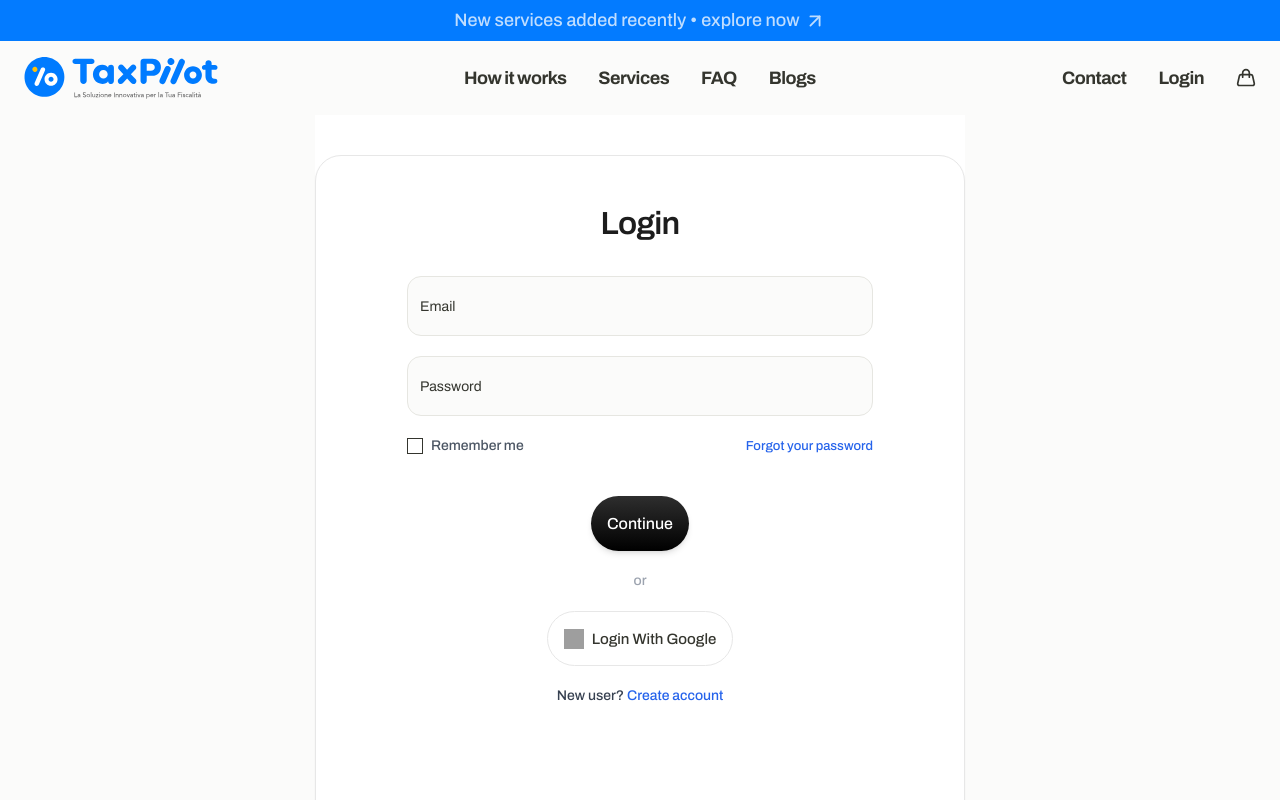
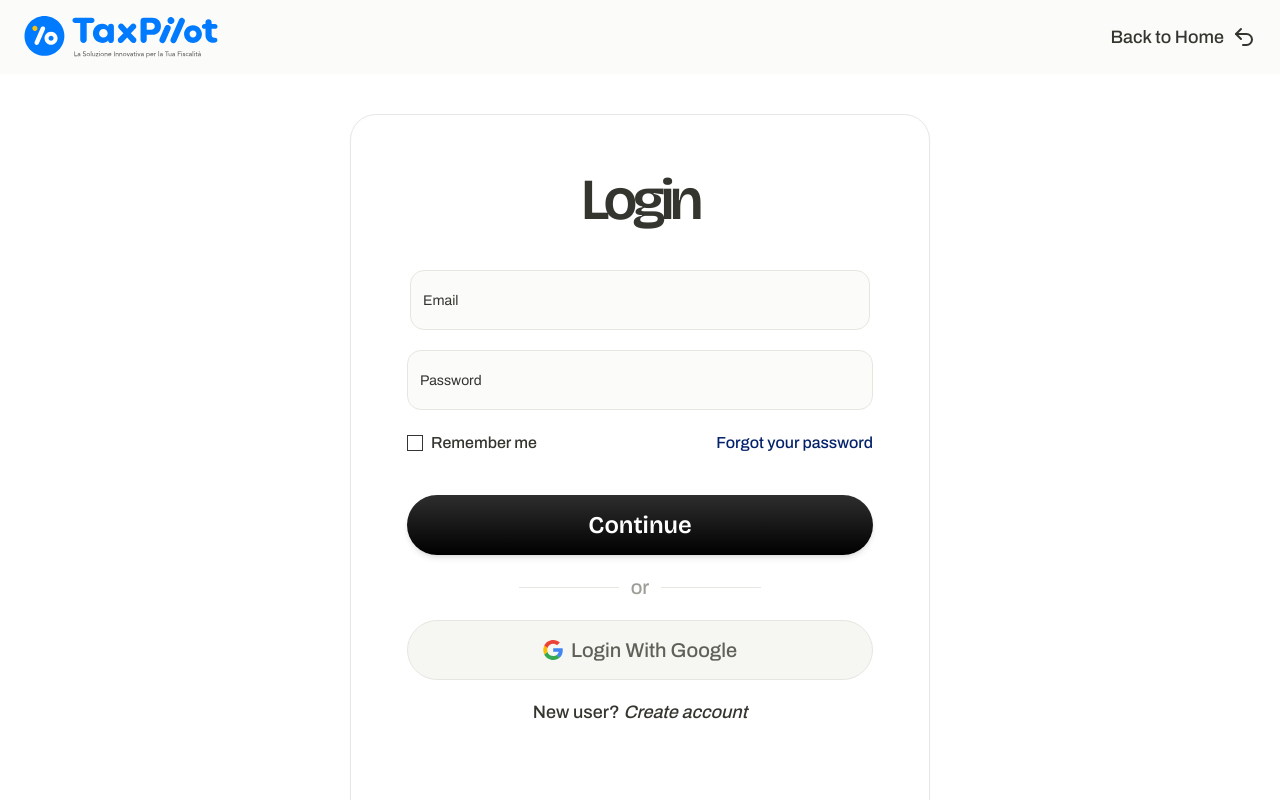
Before and after one commit to arqentech/tax-pilot-1, a React (Vite) app: page /login in a window 1280 px wide. Shown: the top 800 px of the page. Built offline with nearby package versions, Linux system fonts and the light colour scheme; grey boxes are pictures that could not be loaded; the HTML template or start-up script is replaced by a standard one.

Commit message:
Login page added

```diff
--- a/src/App.tsx
+++ b/src/App.tsx
@@ -5,6 +5,8 @@ import ServicesPage from "./pages/services/ServicesPage";
 import ServiceDetails from "./pages/service-details/ServiceDetails";
 import Login from "./pages/auth/Login";
 import PrivacyPolicy from "./pages/privacy/PrivacyPolicy";
+import AuthLayout from "./pages/auth/Auth";
+import LoginPage from "./pages/auth/Login";
 
 function App() {
   return (
@@ -16,8 +18,10 @@ function App() {
           <Route path="services" element={<ServicesPage />} />
 
           <Route path="services/:slug" element={<ServiceDetails />} />
-          <Route path="login" element={<Login />} />
           <Route path="privacy-policy" element={<PrivacyPolicy />} />
+        </Route>
+        <Route element={<AuthLayout />}>
+          <Route path="/login" element={<LoginPage />} />
         </Route>
       </Routes>
     </Router>
--- a/src/components/layout/Topbar.tsx
+++ b/src/components/layout/Topbar.tsx
@@ -3,7 +3,7 @@ import { Link } from "react-router-dom";
 
 const TopBar = () => {
   return (
-    <div className="bg-[#037BFF] text-[#BFDDFF] text-center py-2 flex justify-center items-center gap-1">
+    <div className="bg-[#007BFF] text-[#BFDDFF] text-center py-2 flex justify-center items-center gap-1">
       <span className="font-medium text-[18px] leading-[25px]">
         New services added recently •
       </span>
--- a/src/index.css
+++ b/src/index.css
@@ -50,7 +50,7 @@
     @apply md:text-[58px] md:leading-[73px];
   }
   .sub-heading {
-    @apply font-extrabold text-[38px] leading-[38px] tracking-[-0.09em];
+    @apply font-bricolage font-extrabold text-[38px] leading-[38px] tracking-[-0.08em];
     @apply md:text-[58px] md:leading-[59px];
   }
 
--- /dev/null
+++ b/src/pages/auth/Auth.tsx
@@ -0,0 +1,14 @@
+// layouts/AuthLayout.tsx
+import { Outlet } from "react-router-dom";
+import LoginNavbar from "./LoginNavbar";
+import Footer from "@/components/layout/footer/Footer";
+
+export default function AuthLayout() {
+  return (
+    <>
+      <LoginNavbar />
+      <Outlet />
+      <Footer/>
+    </>
+  );
+}
--- a/src/pages/auth/Login.tsx
+++ b/src/pages/auth/Login.tsx
@@ -10,6 +10,7 @@ import { Label } from "@/components/ui/label";
 import { Button } from "@/components/ui/button";
 import { Checkbox } from "@/components/ui/checkbox";
 import { useState } from "react";
+import { Link } from "react-router-dom";
 
 export default function LoginPage() {
   const [email, setEmail] = useState("");
@@ -23,9 +24,9 @@ export default function LoginPage() {
 
   return (
     <div className=" flex items-center justify-center bg-[#FFFFFF] py-10">
-      <Card className="w-full md:w-[650px] md:h-[732px] rounded-[26px] border border-[#E7E7E7] p-8 flex-col items-center justify-center">
+      <Card className="w-full md:w-auto md:h-[732px] rounded-[26px] border border-[#E7E7E7] p-8 flex-col items-center justify-center">
         <CardHeader className="text-center mb-4">
-          <CardTitle className="text-[32px] font-semibold text-[#1D1D1D]">
+          <CardTitle className="sub-heading">
             Login
           </CardTitle>
         </CardHeader>
@@ -39,7 +40,7 @@ export default function LoginPage() {
               value={email}
               onChange={(e) => setEmail(e.target.value)}
               required
-              className="w-[460px] md:w-[466px] h-[60px] bg-[#FBFBFA] rounded-[14px] border border-[#E6E6E1] text-[18px] leading-[24px] font-normal placeholder-[#9D9E98]"
+              className="w-[460px]  h-[60px] bg-[#FBFBFA] rounded-[14px] border border-[#E6E6E1] text-[18px] leading-[24px] font-normal placeholder-[#9D9E98]"
             />
 
             <Input
@@ -49,7 +50,7 @@ export default function LoginPage() {
               value={password}
               onChange={(e) => setPassword(e.target.value)}
               required
-              className="w-[460px] md:w-[466px] h-[60px] bg-[#FBFBFA] rounded-[14px] border border-[#E6E6E1] text-[18px] leading-[24px] font-normal placeholder-text-[14px] placeholder-[#9D9E98]"
+              className="w-[460px] md:w-[466px] h-[60px] bg-[#FBFBFA] rounded-[14px] border border-[#E6E6E1] text-[18px] leading-[24px] font-normal placeholder-text-[14px] "
             />
 
             <div className="w-full w-[460px] md:w-[466px] flex justify-between items-center text-sm mt-2">
@@ -59,12 +60,18 @@ export default function LoginPage() {
                   checked={remember}
                   onCheckedChange={(val) => setRemember(!!val)}
                 />
-                <Label htmlFor="remember" className="text-gray-600">
+                <Label
+                  htmlFor="remember"
+                  className="text-[16px] leading-[25px]"
+                >
                   Remember me
                 </Label>
               </div>
 
-              <a href="#" className="text-[13px] text-blue-600 hover:underline">
+              <a
+                href="#"
+                className="text-[16px] leading-[25px] text-[#04226B] hover:underline"
+              >
                 Forgot your password
               </a>
             </div>
@@ -73,34 +80,33 @@ export default function LoginPage() {
           <CardFooter className="flex flex-col space-y-5 mt-4">
             <Button
               type="submit"
-              className="h-[55px] rounded-full text-[16px] font-medium text-white
-                bg-gradient-to-b from-[#2E2E2E] to-black shadow-md hover:opacity-90"
+              className="w-[460px] h-[60px] md:w-[466px] font-bricolage font-extrabold  rounded-full text-[#FFFFFF] text-[24px] bg-gradient-to-b from-[#2E2E2E] to-black shadow-md hover:opacity-90"
             >
               Continue
             </Button>
 
-            <div className="flex items-center gap-3 text-gray-400 text-sm">
-              <hr className="flex-1 border-gray-300" />
-              <span>or</span>
-              <hr className="flex-1 border-gray-300" />
+            <div className="flex items-center gap-3 text-[#9D9E98]">
+              <hr className="flex-1 border-t border-[#E6E6E1] w-[100px]" />
+              <span className="text-[20px] leading-[25px]">or</span>
+              <hr className="flex-1 border-t border-[#E6E6E1] w-[100px] " />
             </div>
 
             <Button
               type="button"
               variant="outline"
-              className="h-[55px] rounded-full border-[#E7E7E7] text-[15px] flex items-center justify-center gap-2"
+              className="w-[400px] md:w-[466px] h-[60px] rounded-full bg-[#F6F6F3] border-[#E6E6E1] text-[20px] text-[#5F6057] flex items-center justify-center gap-2"
             >
               <img
-                src="https://upload.wikimedia.org/wikipedia/commons/5/53/Google_%22G%22_Logo.svg"
+                src="/svg/google-icon-logo.svg"
                 alt="Google"
                 className="w-5 h-5"
               />
               Login With Google
             </Button>
 
-            <p className="text-center text-sm text-gray-700">
+            <p className="text-center text-[18px] leading-[25px] ">
               New user?{" "}
-              <a href="#" className="text-blue-600 hover:underline font-medium">
+              <a href="#" className=" text-[18px] leading-[25px] italic hover:underline font-medium">
                 Create account
               </a>
             </p>
--- /dev/null
+++ b/src/pages/auth/LoginNavbar.tsx
@@ -0,0 +1,81 @@
+import { useState } from "react";
+import { Link } from "react-router-dom";
+import { Handbag, Menu, Undo2, X } from "lucide-react";
+
+const LoginNavbar = () => {
+  const [isOpen, setIsOpen] = useState(false);
+
+  const baseText = "text-[#34352E] font-medium text-base md:text-lg";
+  const linkStyle = "hover:text-[#0166FF] transition-colors duration-200";
+
+  return (
+    <nav className="relative z-50 w-full">
+      <div className="global-container flex items-center justify-between md:py-4">
+        <Link to="/" className="flex items-center flex-shrink-0">
+          <img
+            src="/svg/header-logo.svg"
+            alt="TaxPilot logo"
+            className="h-[136px] w-[157px] md:h-[42px] md:w-[193.59px]"
+            loading="lazy"
+          />
+        </Link>
+
+        <div className="hidden md:flex ">
+          <Link
+            to="/"
+            className="flex items-center text-[#34352E] text-[18px] font-medium hover:text-[#0166FF] transition-colors"
+          > Back to Home
+            <Undo2 className="h-6 w-6 ml-2" />
+
+          </Link>
+        </div>
+
+        <div className="flex items-center gap-4 md:hidden">
+          <Link to="/cart" className={`${linkStyle} flex items-center`}>
+            <Handbag className="h-5 w-5" />
+          </Link>
+          <button
+            onClick={() => setIsOpen((prev) => !prev)}
+            className="text-[#34352E] hover:text-[#0166FF] transition-colors"
+            aria-label={isOpen ? "Close menu" : "Open menu"}
+          >
+            {isOpen ? <X className="h-6 w-6" /> : <Menu className="h-6 w-6" />}
+          </button>
+        </div>
+      </div>
+
+      <div
+        className={`absolute top-full left-0 w-full bg-white md:hidden transform transition-all duration-300 origin-top ${
+          isOpen
+            ? "opacity-100 scale-y-100 pointer-events-auto"
+            : "opacity-0 scale-y-0 pointer-events-none"
+        }`}
+      >
+        <div
+          className={`container-main flex flex-col items-center gap-4 py-4 ${baseText}`}
+        >
+          {[...navLinks, ...actionLinks].map(({ to, label }) => (
+            <Link
+              key={to}
+              to={to}
+              onClick={() => setIsOpen(false)}
+              className={linkStyle}
+            >
+              {label}
+            </Link>
+          ))}
+        </div>
+      </div>
+    </nav>
+  );
+};
+
+export default LoginNavbar;
+const navLinks = [
+  { to: "/how-it-works", label: "How it works" },
+  { to: "/services", label: "Services" },
+  { to: "/faq", label: "FAQ" },
+  { to: "/blogs", label: "Blogs" },
+];
+
+const actionLinks = [{ to: "/contact", label: "Contact" }];
```
Also changed, not shown: public/svg/google-icon-logo.svg (added), src/pages/services/ServicesPage.tsx (line endings or trailing spaces).
